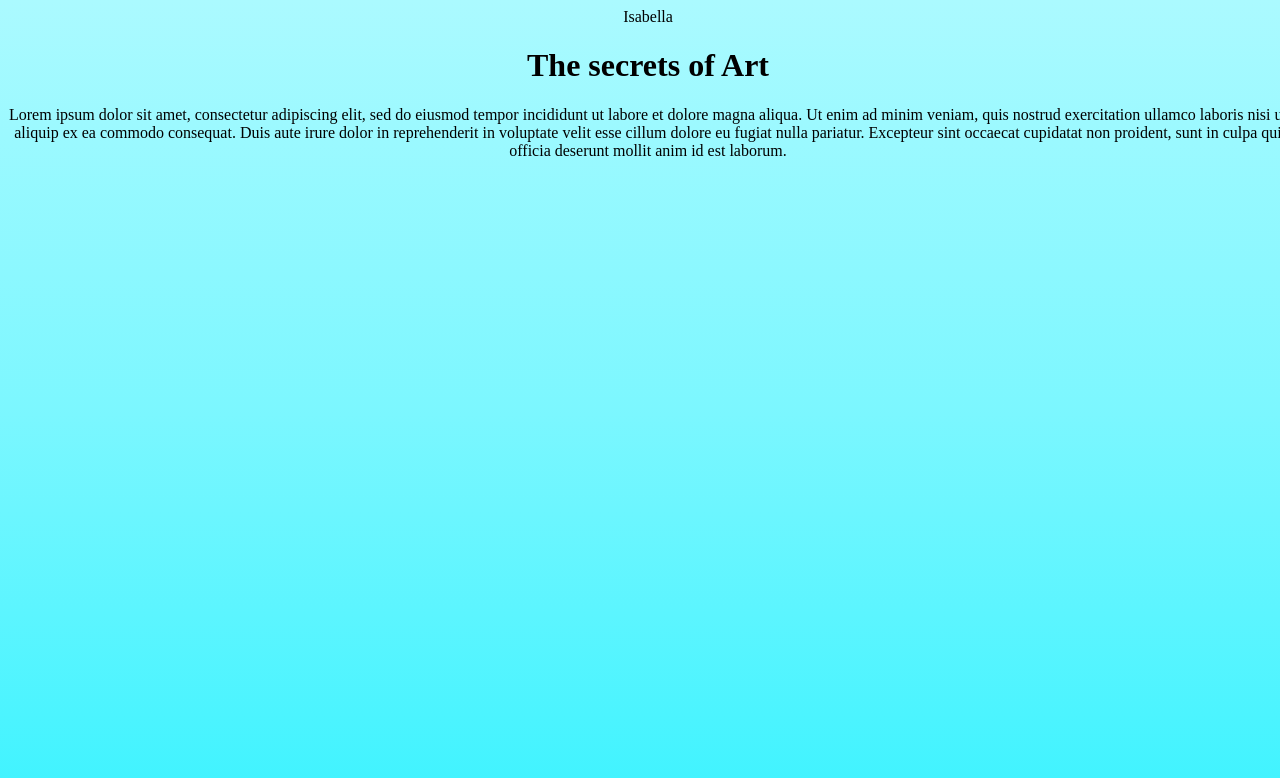
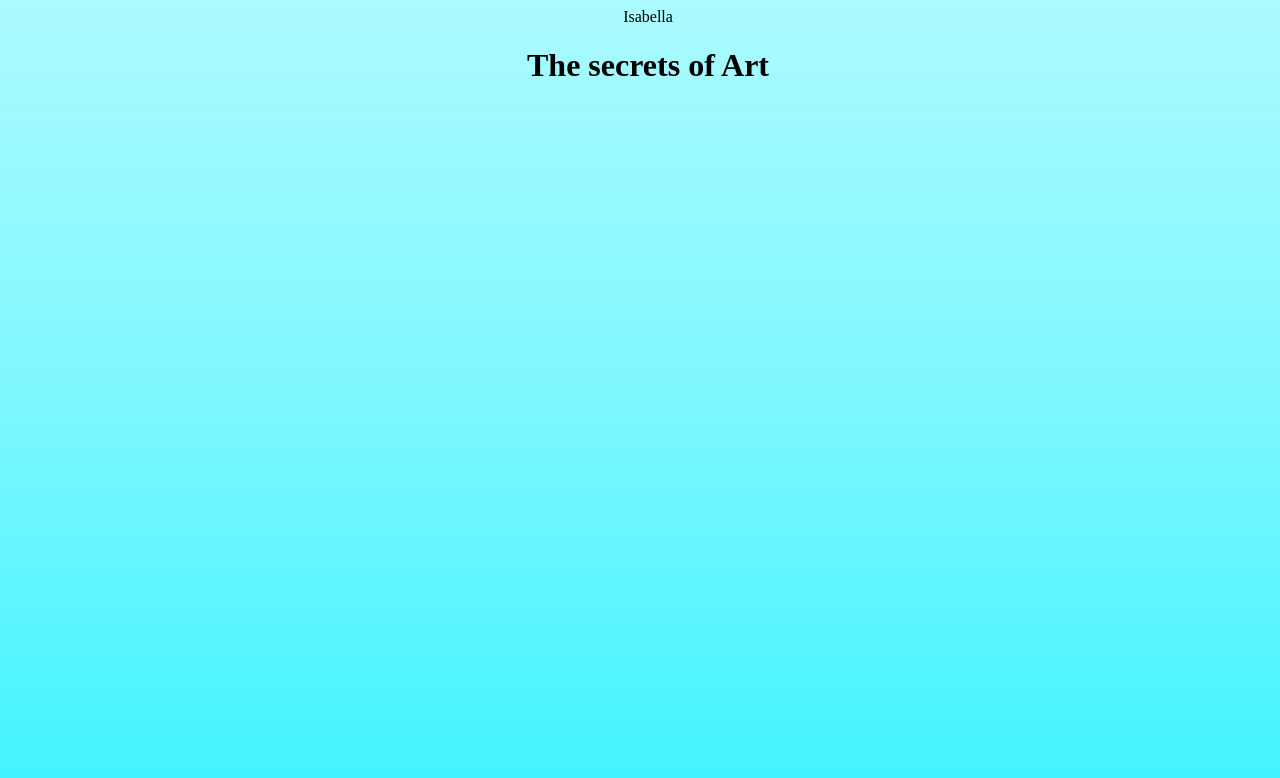
Before and after one commit to Isabella5432/myWebsite, a plain HTML site: page index.html in a window 1280 px wide. Drawn offline with Linux system fonts and the light colour scheme.

Commit message:
Update index.html

```diff
--- a/index.html
+++ b/index.html
@@ -18,7 +18,7 @@ Isabella
 
 
   <p>
-  Lorem ipsum dolor sit amet, consectetur adipiscing elit, sed do eiusmod tempor incididunt ut labore et dolore magna aliqua. Ut enim ad minim veniam, quis nostrud exercitation ullamco laboris nisi ut aliquip ex ea commodo consequat. Duis aute irure dolor in reprehenderit in voluptate velit esse cillum dolore eu fugiat nulla pariatur. Excepteur sint occaecat cupidatat non proident, sunt in culpa qui officia deserunt mollit anim id est laborum.
+
   </p>
 
 
```
